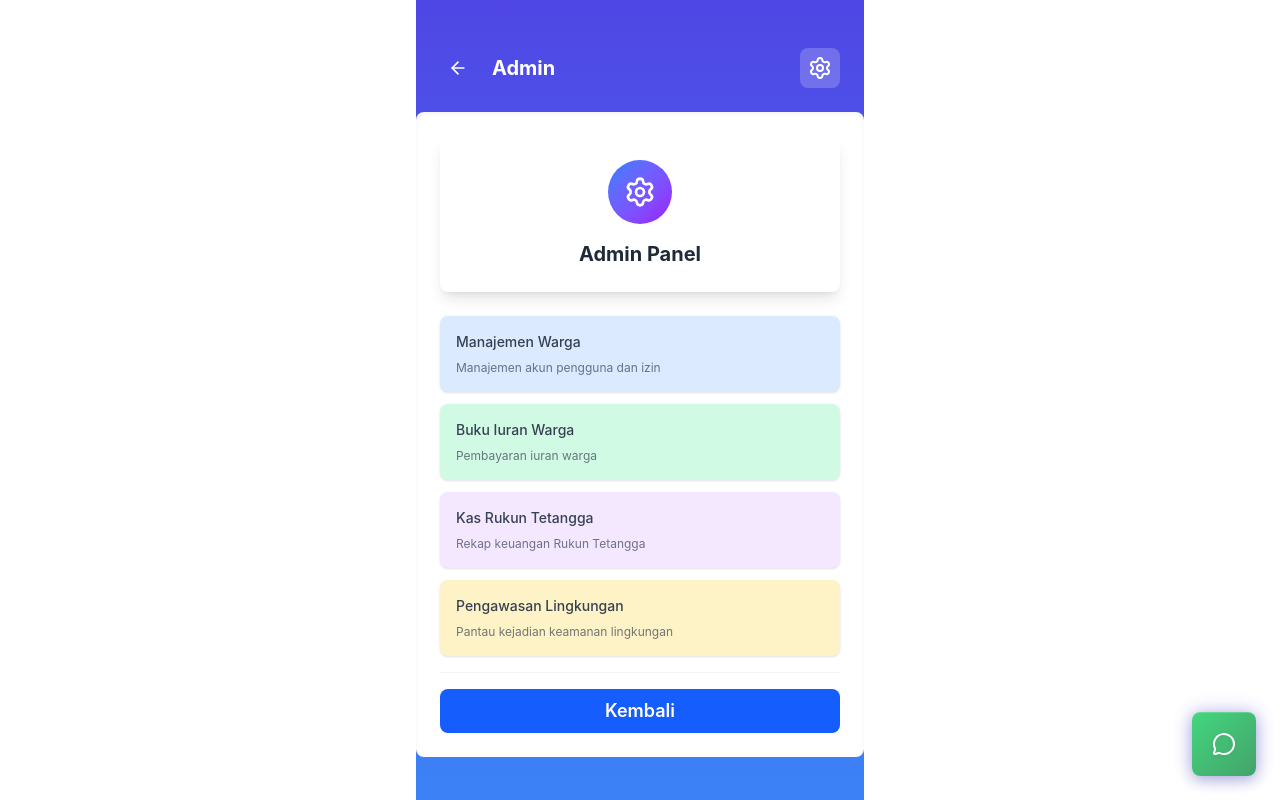
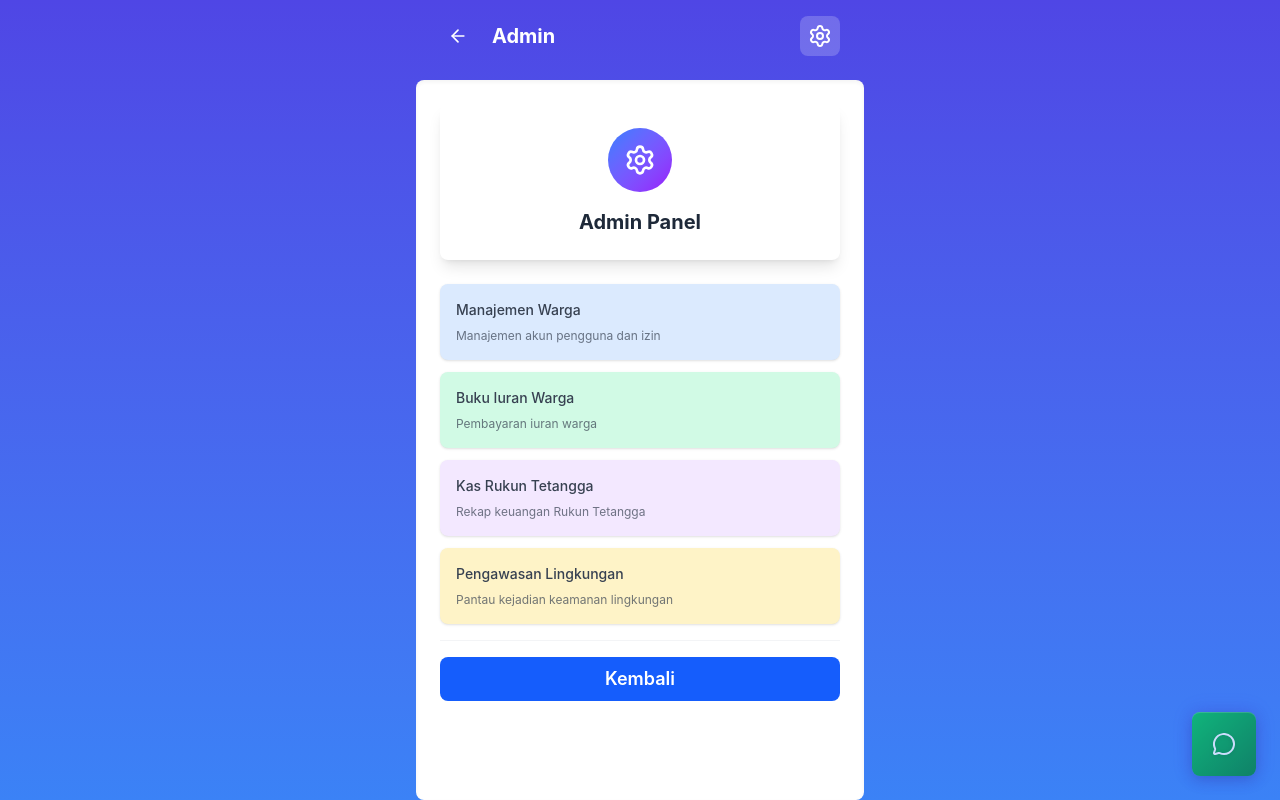
Before and after one commit to mochammadshenna/rt-2-app, a Next.js app: page /admin in a window 1280 px wide. Built offline with nearby package versions, Linux system fonts and the light colour scheme; a web font is replaced by a local one.

Commit message:
change: :hammer: decrease header menus and remove unnecessary code

```diff
--- a/src/app/admin/page.tsx
+++ b/src/app/admin/page.tsx
@@ -4,15 +4,6 @@ import { Button } from '@/components/ui/button';
 import { Card, CardContent } from '@/components/ui/card';
 import { ArrowLeft, Settings } from 'lucide-react';
 import { useRouter } from 'next/navigation';
-import React from 'react';
-
-const MobileContainer = ({ children }: { children: React.ReactNode }) => {
-    return (
-        <div className="min-h-screen w-full max-w-md mx-auto bg-gradient-to-b from-[var(--primary-gradient-start)] to-[var(--primary-gradient-end)] relative">
-            {children}
-        </div>
-    );
-};
 
 export default function AdminPage() {
     const router = useRouter();
@@ -22,9 +13,10 @@ export default function AdminPage() {
     };
 
     return (
-        <MobileContainer>
+        <div className="min-h-screen bg-gradient-to-b from-[var(--primary-gradient-start)] to-[var(--primary-gradient-end)]">
+            <div className="max-w-md mx-auto h-screen flex flex-col relative">
                 {/* Header */}
-            <div className="flex items-center justify-between p-6 pt-12">
+                <div className="flex items-center justify-between p-6 pt-4">
                     <div className="flex items-center space-x-4 w-full">
                         <Button
                             variant="ghost"
@@ -121,6 +113,7 @@ export default function AdminPage() {
                     </div>
                 </div>
 
-        </MobileContainer >
+            </div >
+        </div>
     );
 }
--- a/src/app/bagikan-informasi/page.tsx
+++ b/src/app/bagikan-informasi/page.tsx
@@ -15,7 +15,7 @@ export default function BagikanInformasiPage() {
         <div className="min-h-screen bg-gradient-to-b from-[var(--primary-gradient-start)] to-[var(--primary-gradient-end)]">
             <div className="max-w-md mx-auto h-screen flex flex-col relative">
                 {/* Header */}
-                <div className="flex items-center justify-between p-6 pt-12">
+                <div className="flex items-center justify-between p-6 pt-4">
                     <div className="flex items-center space-x-4">
                         <Button
                             variant="ghost"
--- a/src/app/buat-surat/page.tsx
+++ b/src/app/buat-surat/page.tsx
@@ -8,16 +8,6 @@ import { Textarea } from "@/components/ui/textarea";
 import { ArrowLeft, FileText } from "lucide-react";
 import { useRouter } from "next/navigation";
 import { useState } from "react";
-
-const MobileContainer = ({ children }: { children: React.ReactNode }) => {
-    return (
-        <div className="min-h-screen bg-gradient-to-b from-[#4F46E5] to-[#3B82F6] flex items-center justify-center p-4">
-            <div className="w-full max-w-md mx-auto">
-                {children}
-            </div>
-        </div>
-    );
-};
 
 export default function BuatSuratPage() {
     const router = useRouter();
@@ -48,7 +38,7 @@ export default function BuatSuratPage() {
         <div className="min-h-screen bg-gradient-to-b from-[var(--primary-gradient-start)] to-[var(--primary-gradient-end)]">
             <div className="max-w-md mx-auto h-screen flex flex-col relative">
                 {/* Header */}
-                <div className="flex items-center justify-between p-6 pt-12">
+                <div className="flex items-center justify-between p-6 pt-4">
                     <div className="flex items-center space-x-4">
                         <Button
                             variant="ghost"
--- a/src/app/cctv/page.tsx
+++ b/src/app/cctv/page.tsx
@@ -44,10 +44,10 @@ export default function CCTVPage() {
     };
 
     return (
-        <MobileContainer>
-            <div className="flex flex-col h-screen">
+        <div className="min-h-screen bg-gradient-to-b from-[var(--primary-gradient-start)] to-[var(--primary-gradient-end)]">
+            <div className="max-w-md mx-auto h-screen flex flex-col relative">
                 {/* Header */}
-                <div className="flex items-center justify-between p-6 pt-12">
+                <div className="flex items-center justify-between p-6 pt-4">
                     <div className="flex items-center space-x-4">
                         <Button
                             variant="ghost"
@@ -135,6 +135,6 @@ export default function CCTVPage() {
                     </Card>
                 </div>
             </div>
-        </MobileContainer>
+        </div>
     );
 }
--- a/src/app/lapor/page.tsx
+++ b/src/app/lapor/page.tsx
@@ -80,7 +80,7 @@ export default function LaporPage() {
         <div className="min-h-screen bg-gradient-to-b from-[var(--primary-gradient-start)] to-[var(--primary-gradient-end)]">
             <div className="max-w-md mx-auto h-screen flex flex-col relative">
                 {/* Header */}
-                <div className="flex items-center justify-between p-6 pt-12">
+                <div className="flex items-center justify-between p-6 pt-4">
                     <div className="flex items-center space-x-4">
                         <Button
                             variant="ghost"
--- a/src/app/riwayat/page.tsx
+++ b/src/app/riwayat/page.tsx
@@ -12,7 +12,7 @@ export default function RiwayatPage() {
         <div className="min-h-screen bg-gradient-to-b from-[var(--primary-gradient-start)] to-[var(--primary-gradient-end)]">
             <div className="container mx-auto px-4 py-6 max-w-md">
                 {/* Header */}
-                <div className="flex items-center justify-between p-6 pt-12">
+                <div className="flex items-center justify-between p-6 pt-4">
                     <div className="flex items-center space-x-4">
                         <Button
                             variant="ghost"
--- a/src/app/switch-rumah/page.tsx
+++ b/src/app/switch-rumah/page.tsx
@@ -58,7 +58,7 @@ export default function SwitchRumahPage() {
         <div className="min-h-screen bg-gradient-to-b from-[var(--primary-gradient-start)] to-[var(--primary-gradient-end)]">
             <div className="max-w-md mx-auto h-screen flex flex-col relative">
                 {/* Header */}
-                <div className="flex items-center justify-between p-6 pt-12">
+                <div className="flex items-center justify-between p-6 pt-4">
                     <div className="flex items-center space-x-4">
                         <Button
                             variant="ghost"
--- a/src/app/tagihan/page.tsx
+++ b/src/app/tagihan/page.tsx
@@ -101,7 +101,7 @@ export default function IuranPage() {
             <div className="min-h-screen w-full max-w-md mx-auto">
                 <div className="flex flex-col h-full overflow-auto">
                     {/* Header */}
-                    <div className="flex items-center justify-between p-6 pt-12">
+                    <div className="flex items-center justify-between p-6 pt-4">
                         <div className="flex items-center space-x-4">
                             <Button
                                 variant="ghost"
```
Lines whose indentation alone changed are shown as unchanged.
